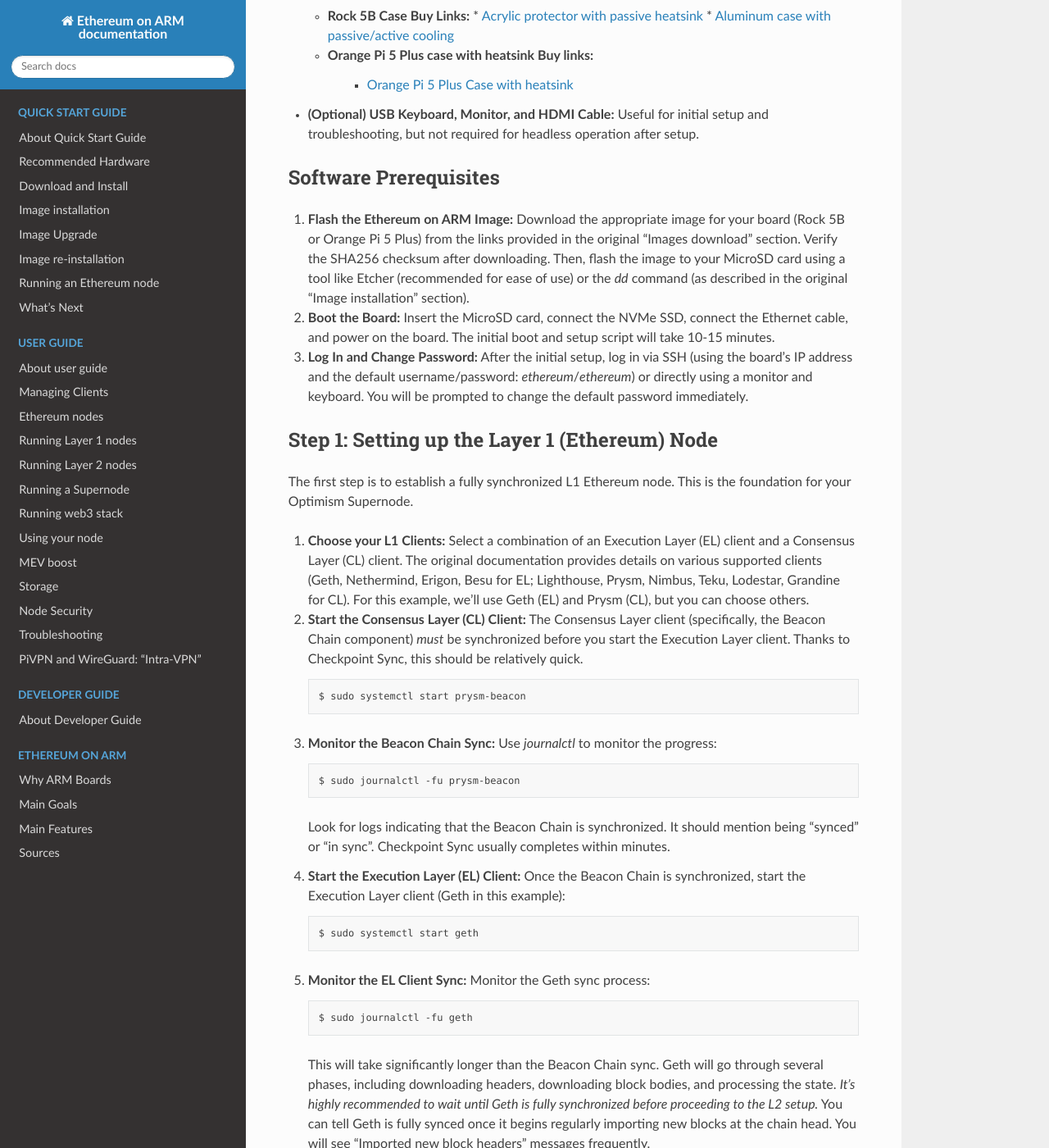
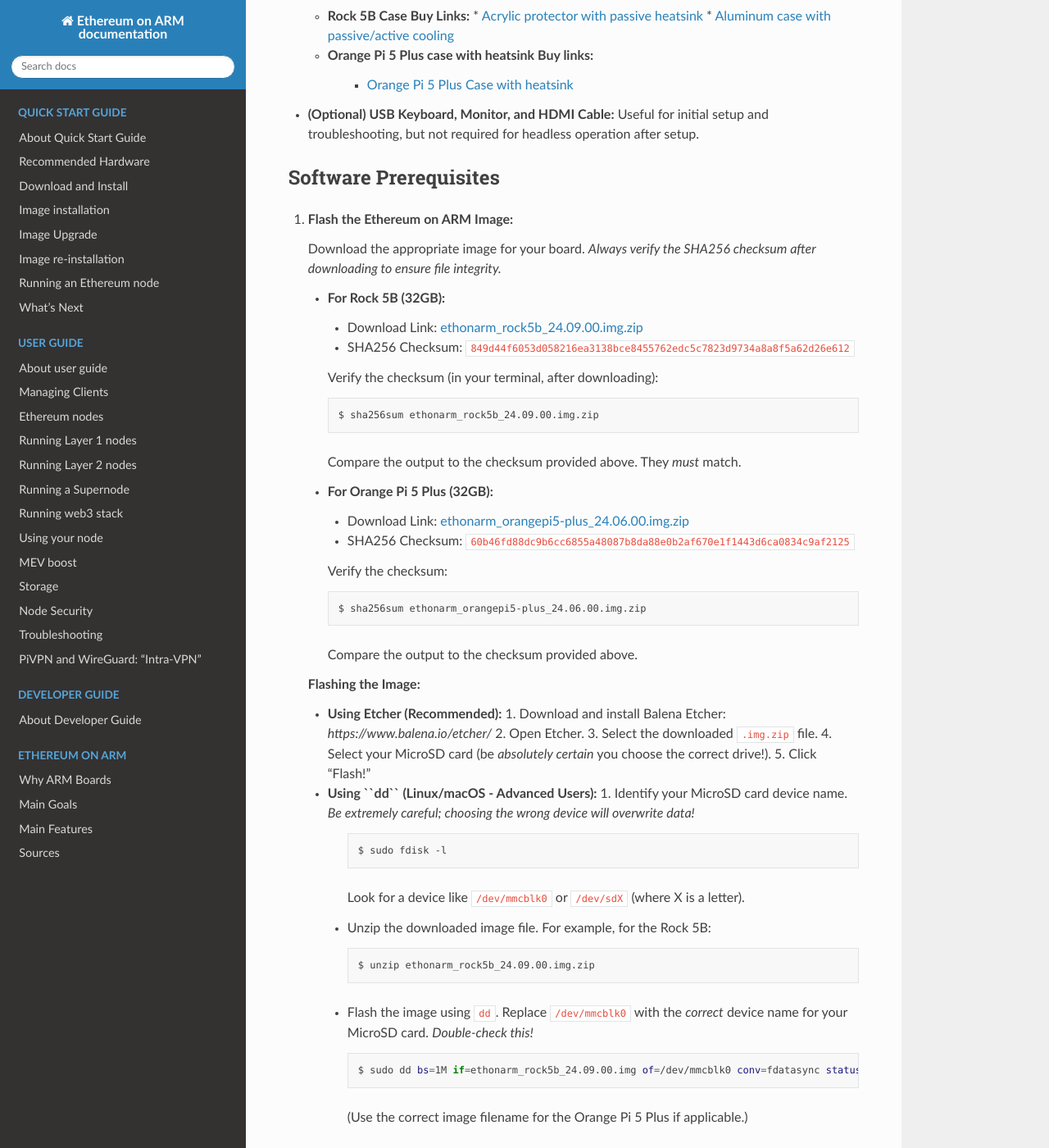
Before and after one commit to EOA-Blockchain-Labs/ethereumonarm, a Sphinx documentation site: the page built from docs/user-guide/optimism-node.rst, in a window 1280 px wide and 1400 px high, scrolled down 1378 px. Shown: the whole window at 82% size. Built offline with Sphinx 7.4.7 and the Read the Docs theme 3.1.0, drawn with Linux system fonts in a browser that asks for light colours; some of the changed text lies outside the part shown.

Commit message:
Add optimism full-guide

```diff
--- a/docs/user-guide/optimism-node.rst
+++ b/docs/user-guide/optimism-node.rst
@@ -55,11 +55,97 @@
 Software Prerequisites
 ----------------------
 
-1.  **Flash the Ethereum on ARM Image:** Download the appropriate image for your board (Rock 5B or Orange Pi 5 Plus) from the links provided in the original "Images download" section.  Verify the SHA256 checksum after downloading.  Then, flash the image to your MicroSD card using a tool like Etcher (recommended for ease of use) or the `dd` command (as described in the original "Image installation" section).
+1.  **Flash the Ethereum on ARM Image:**
 
-2.  **Boot the Board:** Insert the MicroSD card, connect the NVMe SSD, connect the Ethernet cable, and power on the board.  The initial boot and setup script will take 10-15 minutes.
+    Download the appropriate image for your board.  *Always verify the SHA256 checksum after downloading to ensure file integrity.*
 
-3.  **Log In and Change Password:** After the initial setup, log in via SSH (using the board's IP address and the default username/password: `ethereum`/`ethereum`) or directly using a monitor and keyboard.  You will be prompted to change the default password immediately.
+    *   **For Rock 5B (32GB):**
+
+        *   Download Link: `ethonarm_rock5b_24.09.00.img.zip <https://ethereumonarm-my.sharepoint.com/:u:/p/dlosada/EeYfOU29o3ZDgFv2yTCSjCQBkLb6_hjGF2GRzD65Ojpxag?download=1>`_
+        *   SHA256 Checksum: ``849d44f6053d058216ea3138bce8455762edc5c7823d9734a8a8f5a62d26e612``
+
+        Verify the checksum (in your terminal, after downloading):
+
+        .. prompt:: bash $
+
+            sha256sum ethonarm_rock5b_24.09.00.img.zip
+
+        Compare the output to the checksum provided above.  They *must* match.
+
+    *   **For Orange Pi 5 Plus (32GB):**
+
+        *   Download Link: `ethonarm_orangepi5-plus_24.06.00.img.zip <https://ethereumonarm-my.sharepoint.com/:u:/p/dlosada/Ecmleamkm-hJkGoIQezdU_kBw8Tl0suJXUlb-kjsZpi67Q?download=1>`_
+        *   SHA256 Checksum: ``60b46fd88dc9b6cc6855a48087b8da88e0b2af670e1f1443d6ca0834c9af2125``
+
+        Verify the checksum:
+
+        .. prompt:: bash $
+
+            sha256sum ethonarm_orangepi5-plus_24.06.00.img.zip
+
+        Compare the output to the checksum provided above.
+
+    **Flashing the Image:**
+
+    *   **Using Etcher (Recommended):**
+        1.  Download and install Balena Etcher: `https://www.balena.io/etcher/`
+        2.  Open Etcher.
+        3.  Select the downloaded ``.img.zip`` file.
+        4.  Select your MicroSD card (be *absolutely certain* you choose the correct drive!).
+        5.  Click "Flash!"
+
+    *   **Using ``dd`` (Linux/macOS - Advanced Users):**
+        1.  Identify your MicroSD card device name.  *Be extremely careful; choosing the wrong device will overwrite data!*
+
+            .. prompt:: bash $
+
+                sudo fdisk -l
+
+            Look for a device like ``/dev/mmcblk0`` or ``/dev/sdX`` (where X is a letter).
+
+        2.  Unzip the downloaded image file.  For example, for the Rock 5B:
+
+            .. prompt:: bash $
+
+                unzip ethonarm_rock5b_24.09.00.img.zip
+
+        3.  Flash the image using ``dd``.  Replace ``/dev/mmcblk0`` with the *correct* device name for your MicroSD card.  *Double-check this!*
+
+            .. prompt:: bash $
+
+                sudo dd bs=1M if=ethonarm_rock5b_24.09.00.img of=/dev/mmcblk0 conv=fdatasync status=progress
+
+            (Use the correct image filename for the Orange Pi 5 Plus if applicable.)
+
+2.  **Boot the Board:** Insert the MicroSD card into the board, connect the NVMe SSD, connect the Ethernet cable, and connect the power supply.  The initial boot and setup script will take 10-15 minutes. The device will reboot automatically.
+
+3.  **Log In and Change Password:** After the initial setup and reboot, log in via SSH or directly using a monitor and keyboard.
+
+    *   **Finding the IP Address:** If you don't have a monitor connected, you'll need to find the board's IP address.  You can usually find this in your router's administration interface, or use a network scanning tool:
+
+        *   **Using ``nmap`` (install with ``sudo apt-get install nmap`` on your desktop):**
+
+            .. prompt:: bash $
+
+                nmap -sP 192.168.1.0/24  # Replace with your network's subnet if different
+
+        *   **Using ``fping`` (install with ``sudo apt-get install fping``):**
+
+            .. prompt:: bash $
+
+                fping -a -g 192.168.1.0/24  # Replace with your network's subnet
+
+    *   **Logging in via SSH:**  Use an SSH client (like PuTTY on Windows, or the ``ssh`` command on Linux/macOS) and connect to the board's IP address:
+
+        .. prompt:: bash $
+
+            ssh ethereum@your_board_IP
+
+        Replace ``your_board_IP`` with the actual IP address.  The default username is ``ethereum`` and the default password is ``ethereum``.
+
+    *   **Direct Login (Monitor/Keyboard):**  If you have a monitor and keyboard connected, log in directly using the same credentials.
+
+    You will be *immediately* prompted to change the default password.  Choose a strong password and remember it! You will need to log in *twice* on the first login – once to trigger the password change, and again with the new password.
 
 Step 1: Setting up the Layer 1 (Ethereum) Node
 -----------------------------------------------
```
